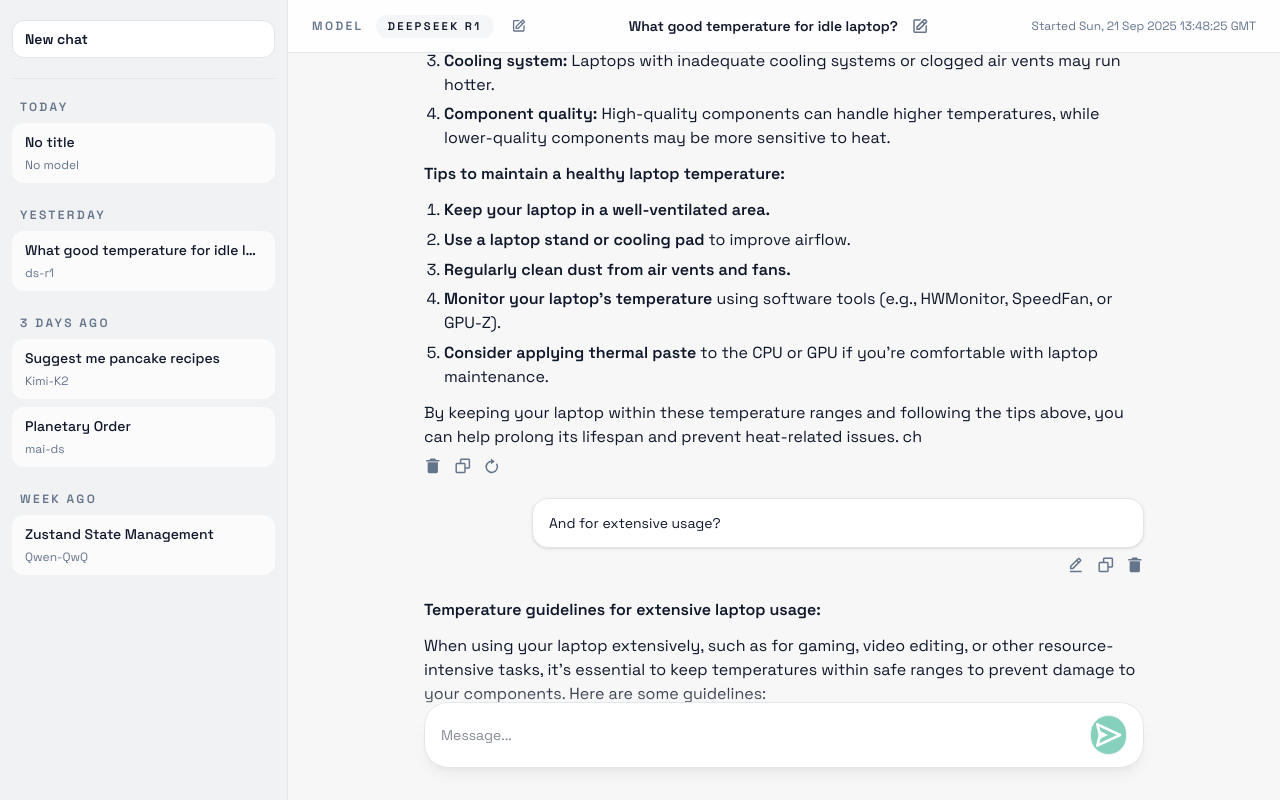
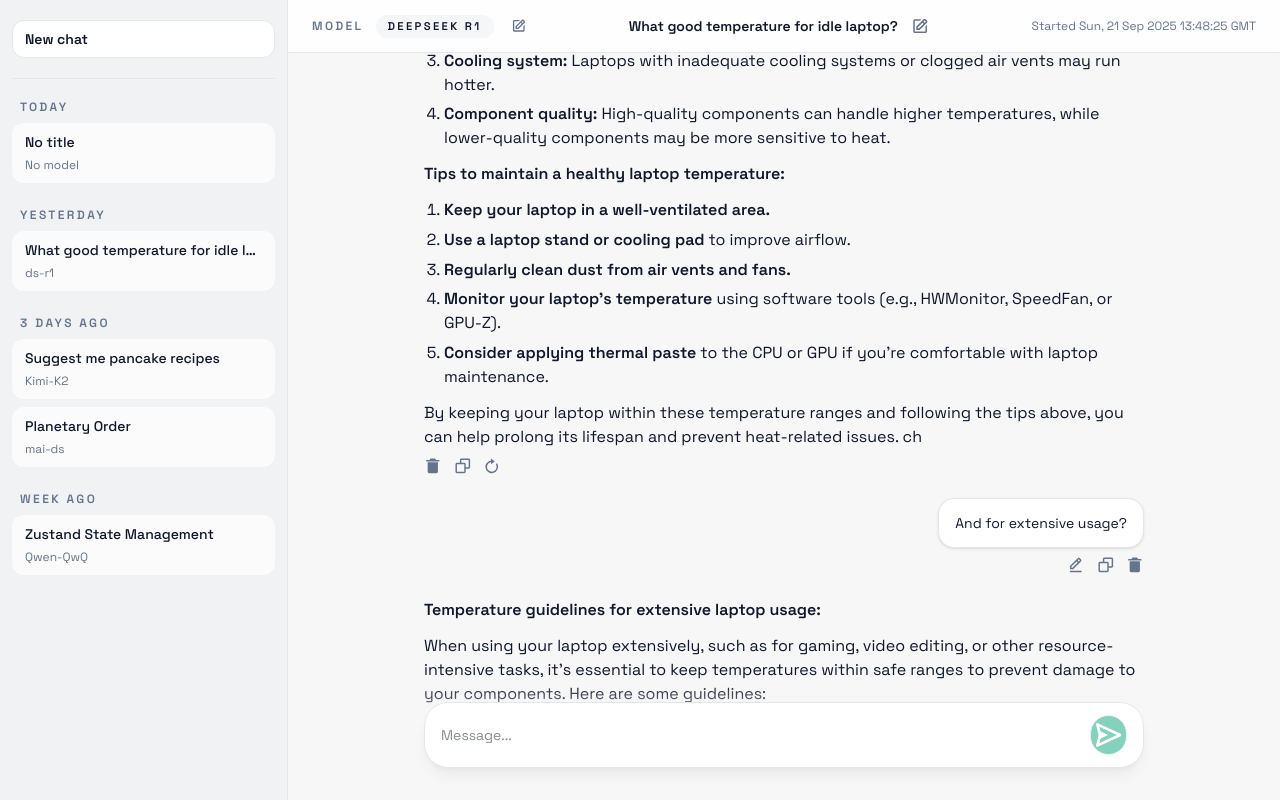
Before and after one commit to BMike903/LLM-front, a React (Vite) app: page / in a window 1280 px wide. Both pictures are taken after a click on the button 143 px from the left and 261 px from the top of the page. Built offline with nearby package versions, Linux system fonts and the light colour scheme.

Commit message:
fixed message takes all width just like textarea

```diff
--- a/src/components/chatMessage.tsx
+++ b/src/components/chatMessage.tsx
@@ -57,7 +57,9 @@ function ChatMessage({ message }: { message: Message }) {
   if (message.role === "user") {
     messageItem = (
       <div key={message.id} className="group flex w-full justify-end">
-        <div className="relative flex max-w-[85%] min-w-0 flex-1 flex-col gap-2">
+        <div
+          className={`${isEditing ? "flex-1" : ""} relative flex max-w-[85%] min-w-0 flex-col gap-2`}
+        >
           <div className="w-full rounded-2xl border border-[color:var(--border)] bg-[color:var(--surface)] px-4 py-3 shadow-sm">
             {isEditing ? (
               <textarea
```
